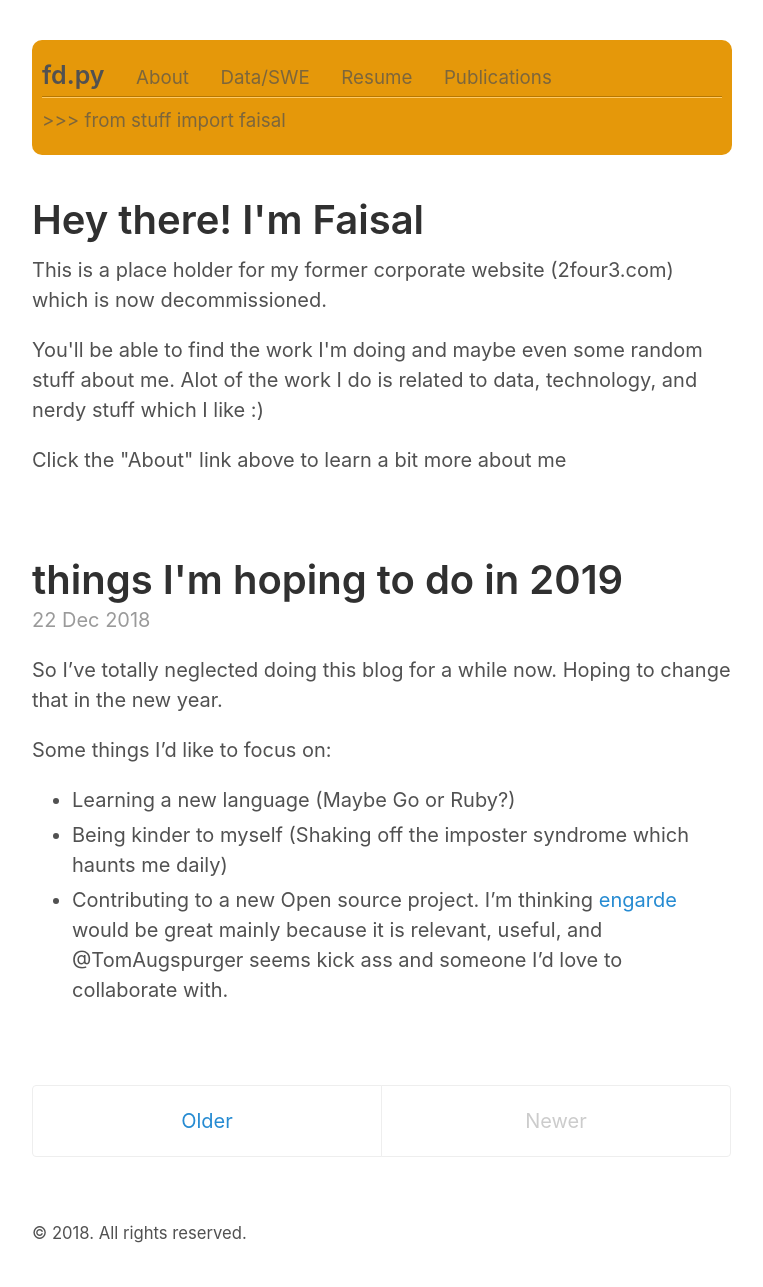
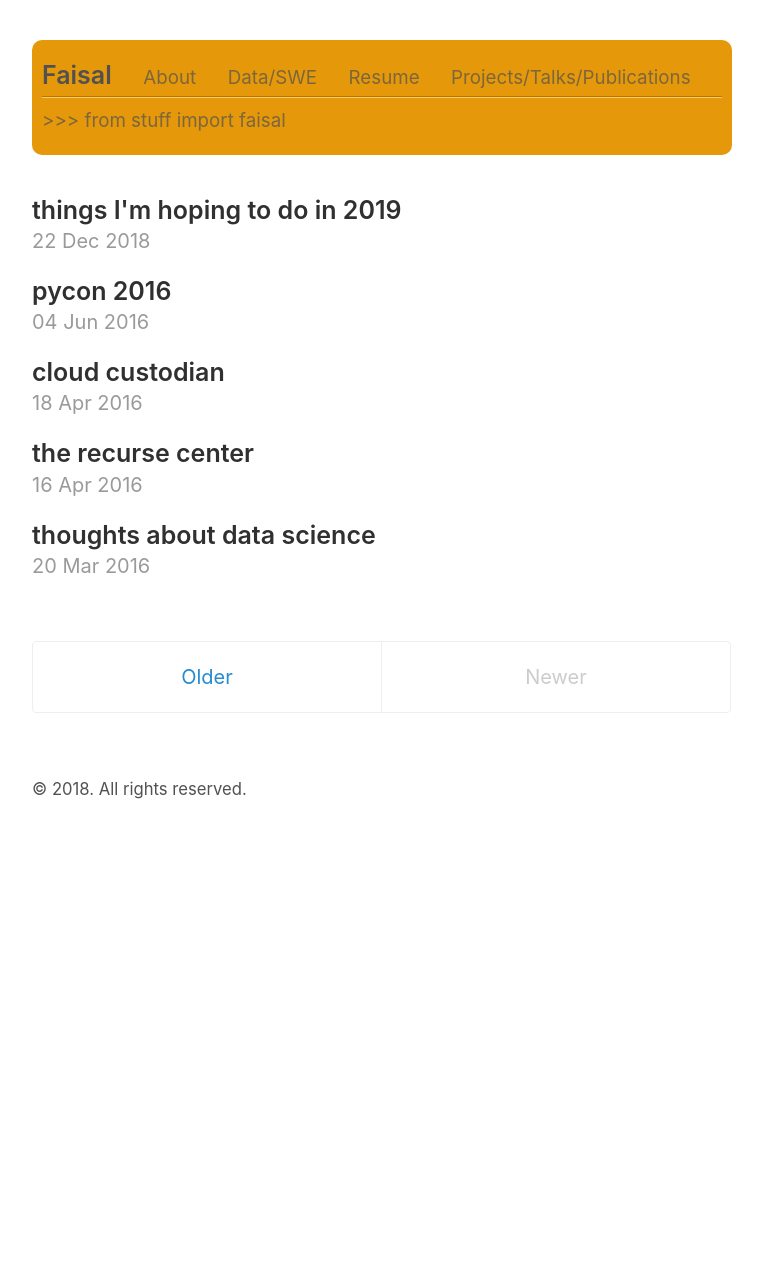
Before and after one commit to fdosani/fdosani.github.io, a Jekyll site: the page built from index.html, in a window 1280 px wide. Shown: the whole page, without its empty margins (258-1021 px from the left). Built offline with Jekyll 4.4.1, drawn with Linux system fonts in a browser that asks for light colours; the list of posts is cut into pages by our own code; after the commit the page ends 900 px from its top, so only the background shows below that.

Commit message:
updating config pagination and index to be history of posts

```diff
--- a/_config.yml
+++ b/_config.yml
@@ -2,10 +2,10 @@
 permalink:           pretty
 
 # Setup
-title:               fd.py
+title:               Faisal
 tagline:             ">>> from stuff import faisal"
 url:
-paginate:            1
+paginate:            5
 baseurl:             ""
 
 # Assets
@@ -37,4 +37,4 @@ pages_list:
   About: '/about'
   Data/SWE: '/data'
   Resume: '/resume'
-  Publications: '/publications'
+  Projects/Talks/Publications: '/publications'
--- a/index.html
+++ b/index.html
@@ -3,40 +3,14 @@ layout: default
 title: Home
 ---
 
-
-
-<article class="page">
-  <h1 class="page-title">Hey there! I'm Faisal</h1>
-     <p>
-       This is a place holder for my former corporate website (2four3.com) which is now decommissioned.
-     <p>
-
-       <p>
-         You'll be able to find the work I'm doing and maybe even some random stuff about me.
-         Alot of the work I do is related to data, technology, and nerdy stuff which I like
-          :)
-       <p>
-
-         <p>
-           Click the "About" link above to learn a bit more about me
-         <p>
-
-
-</article>
-
 <div class="posts">
   {% for post in paginator.posts %}
-  <article class="post">
-    <h1 class="post-title">
+    <h3 class="post-title">
       <a href="{{ site.baseurl }}{{ post.url }}">
         {{ post.title }}
       </a>
-    </h1>
-
+  </h3>
     <time datetime="{{ post.date | date_to_xmlschema }}" class="post-date">{{ post.date | date_to_string }}</time>
-
-    {{ post.content }}
-  </article>
   {% endfor %}
 </div>
 
```
